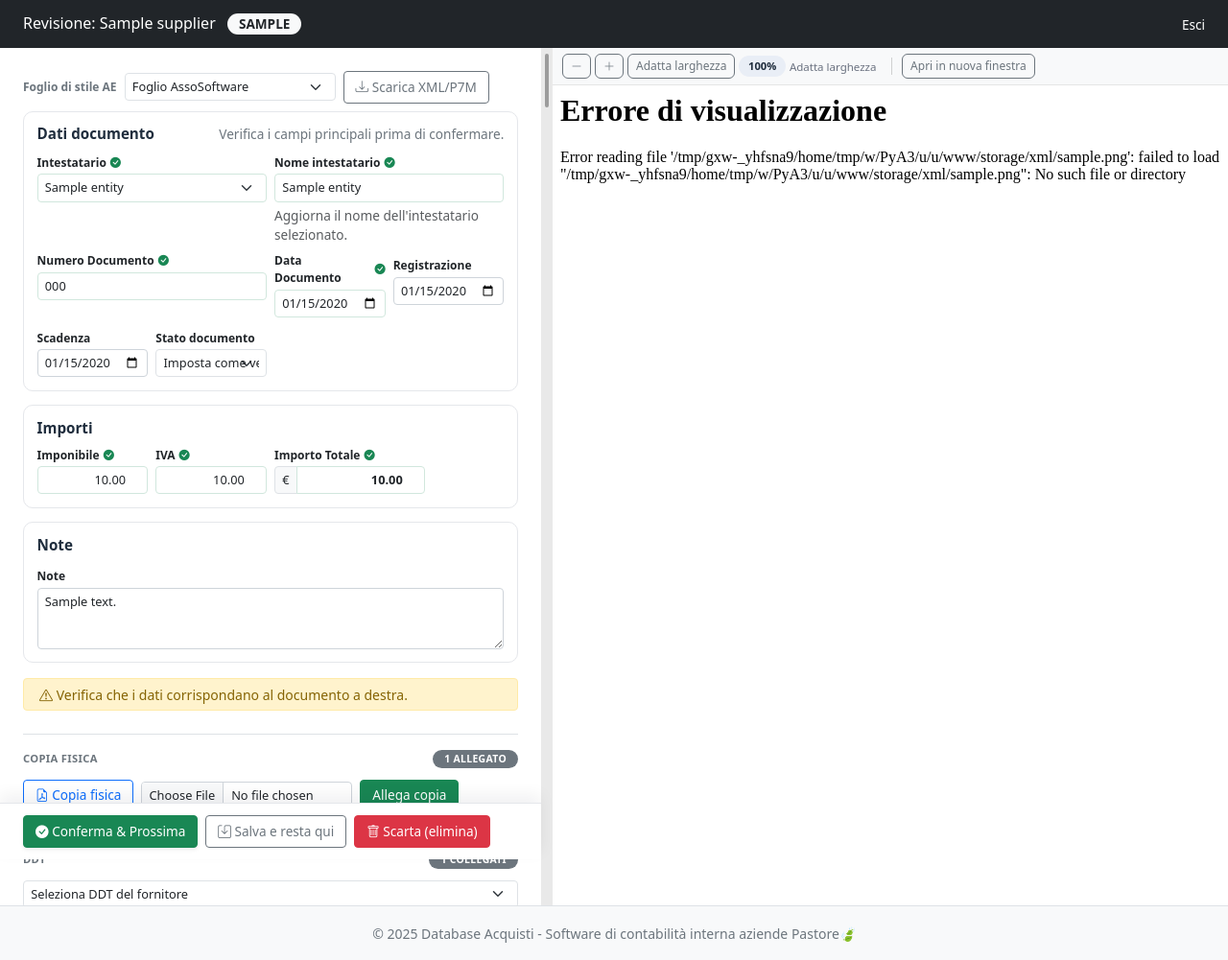
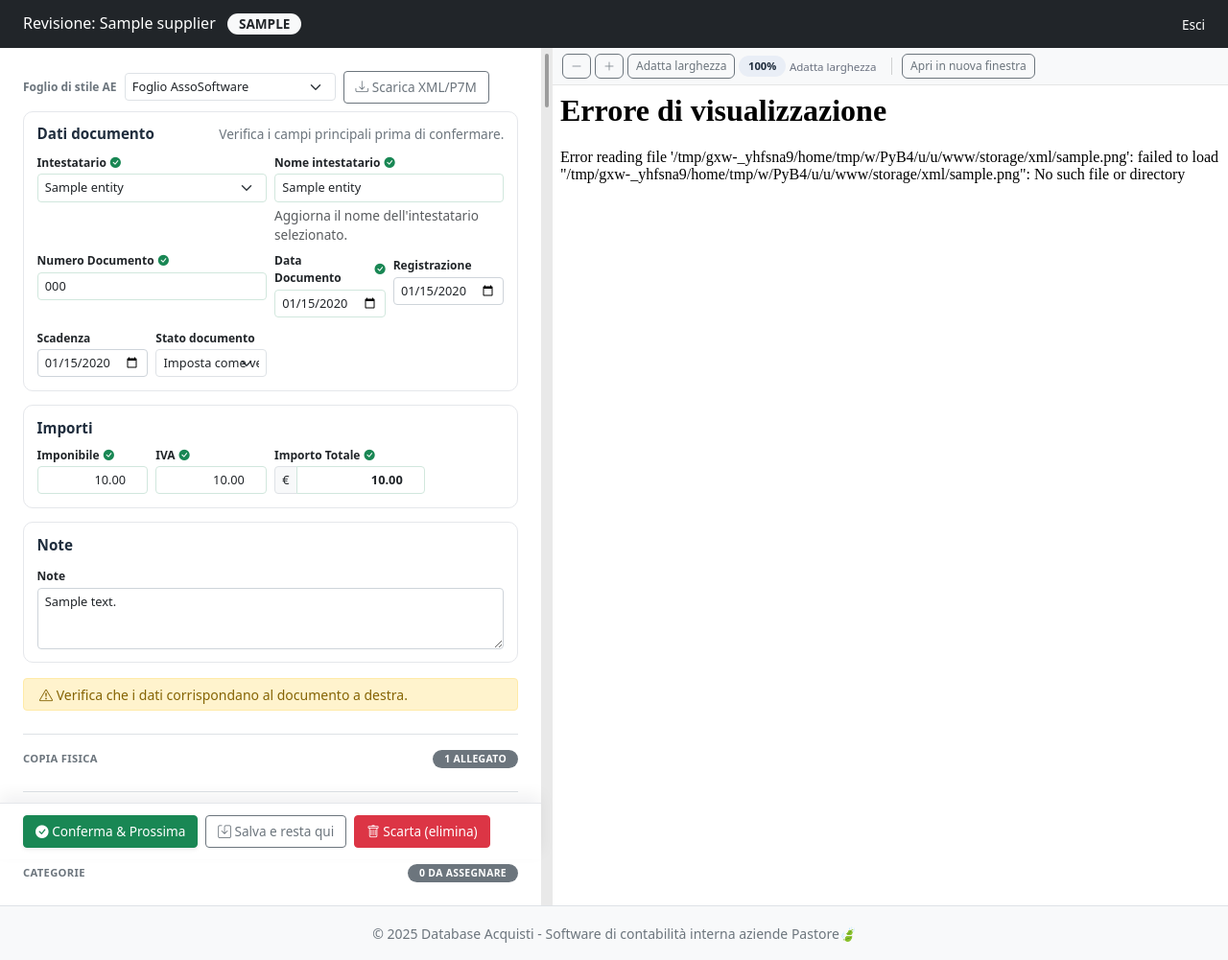
Before and after one commit to PierPaoloPastore/Progetto_Database_Acquisti, a Flask app: page /documents/review/1 in a window 1280 px wide. Shown: the part 48-1049 px from the top of the page at 96% size. Run offline with Flask 3, Linux system fonts and the light colour scheme; tables that the repository leaves empty hold one stand-in row (values such as "Sample post"); parts of the project's set-up code (start-up, migrations or seed data) failed here and were passed over; some libraries are stand-ins or nearby versions.

Commit message:
Collapse review panels by default
Prevent automatic expansion of review sections in review.html. Set aria-expanded="false" on toggles and remove the conditional 'show' class from the collapse containers so the Copia fisica, DDT, Categorie and Metodo di pagamento panels remain collapsed by default while keeping existing badges and controls.

```diff
--- a/app/templates/documents/review.html
+++ b/app/templates/documents/review.html
@@ -223,14 +223,14 @@
                         type="button"
                         data-bs-toggle="collapse"
                         data-bs-target="#review-physical-copy"
-                        aria-expanded="{{ 'true' if physical_count else 'false' }}"
+                        aria-expanded="false"
                         aria-controls="review-physical-copy">
                     <span>Copia fisica</span>
                     {% if physical_count %}
                         <span class="badge bg-secondary">1 allegato</span>
                     {% endif %}
                 </button>
-                <div id="review-physical-copy" class="collapse review-collapse-body {% if physical_count %}show{% endif %}">
+                <div id="review-physical-copy" class="collapse review-collapse-body">
                     <div class="d-flex flex-wrap align-items-center gap-2">
                         {% if invoice.physical_copy_file_path %}
                             <a class="btn btn-outline-primary btn-sm" href="{{ url_for('documents.view_physical_copy', document_id=invoice.id) }}" target="_blank" rel="noopener">
@@ -252,14 +252,14 @@
                         type="button"
                         data-bs-toggle="collapse"
                         data-bs-target="#review-ddt"
-                        aria-expanded="{{ 'true' if ddt_count else 'false' }}"
+                        aria-expanded="false"
                         aria-controls="review-ddt">
                     <span>DDT</span>
                     {% if ddt_count %}
                         <span class="badge bg-secondary">{{ ddt_count }} collegati</span>
                     {% endif %}
                 </button>
-                <div id="review-ddt" class="collapse review-collapse-body {% if ddt_count %}show{% endif %}">
+                <div id="review-ddt" class="collapse review-collapse-body">
                     <form method="POST" action="{{ url_for('documents.review_loop_invoice_view', document_id=invoice.id) }}" class="d-flex flex-wrap align-items-center gap-2">
                         <input type="hidden" name="action" value="match_ddt">
                         <select name="delivery_note_id" class="form-select form-select-sm" style="min-width: 220px;">
@@ -322,14 +322,14 @@
                         type="button"
                         data-bs-toggle="collapse"
                         data-bs-target="#review-categories"
-                        aria-expanded="{{ 'true' if missing_count else 'false' }}"
+                        aria-expanded="false"
                         aria-controls="review-categories">
                     <span>Categorie</span>
                     {% if invoice_lines %}
                         <span class="badge bg-secondary">{{ missing_count }} da assegnare</span>
                     {% endif %}
                 </button>
-                <div id="review-categories" class="collapse review-collapse-body {% if missing_count %}show{% endif %}">
+                <div id="review-categories" class="collapse review-collapse-body">
                     <form method="POST"
                           action="{{ url_for('documents.assign_category_bulk_view', document_id=invoice.id) }}"
                           class="d-flex flex-wrap align-items-center gap-2">
@@ -395,14 +395,14 @@
                         type="button"
                         data-bs-toggle="collapse"
                         data-bs-target="#review-payment-method"
-                        aria-expanded="{{ 'true' if payment_count else 'false' }}"
+                        aria-expanded="false"
                         aria-controls="review-payment-method">
                     <span>Metodo di pagamento</span>
                     {% if payment_count %}
                         <span class="badge bg-secondary">{{ payment_count }} metodi</span>
                     {% endif %}
                 </button>
-                <div id="review-payment-method" class="collapse review-collapse-body {% if payment_count %}show{% endif %}">
+                <div id="review-payment-method" class="collapse review-collapse-body">
                     {% if payment_method_labels %}
                         <div class="small text-muted mb-2">Metodo rilevato: {{ payment_method_labels|join(', ') }}</div>
                     {% endif %}
```
